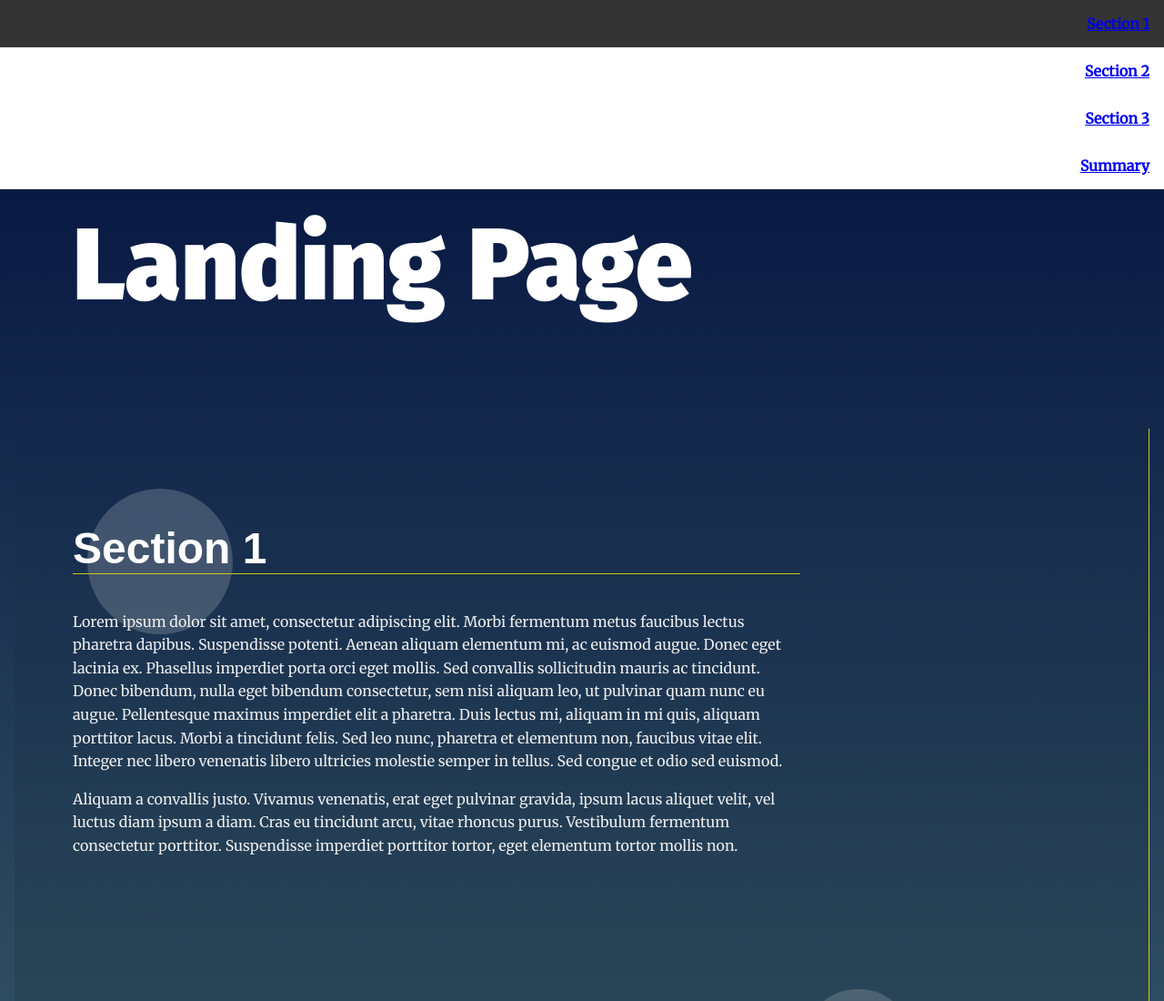
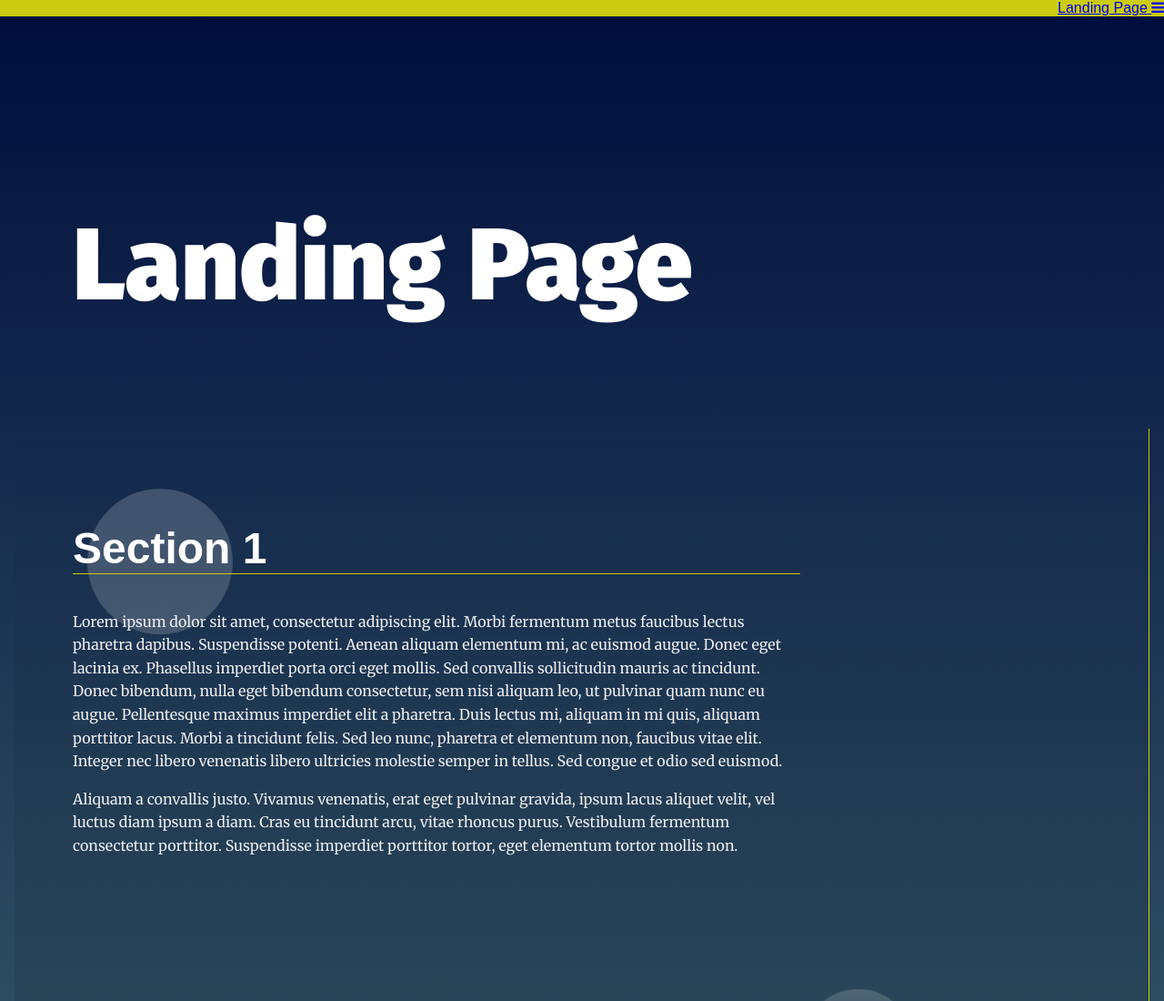
Before and after one commit to datacamp256/2_landing_page, a website: page index.html in a window 1280 px wide. Shown: the top 1100 px of the page at 91% size. Drawn offline with Linux system fonts and the light colour scheme.

Commit message:
feat: make navbar collapsable

```diff
--- a/css/styles.css
+++ b/css/styles.css
@@ -65,14 +65,33 @@ section {
 /* ---- Module Rules ---- */
 
 /* Navigation Styles*/
+
+.navbar__menu {
+    background: #cc1;
+    font-family: 'Oxygen', Sans-Serif;
+    text-align: right;
+}
+
 .navbar__menu ul {
     padding-left: 0;
     margin: 0;
     text-align: right;
 }
 
+#navbar__toggle {
+
+}
+
+#navbar__list {
+    display: none;
+}
+
 .navbar__menu li {
     display: inline-block;
+}
+
+.navbar__listelement-active{
+    padding-right: 1em;
 }
 
 .navbar__menu .menu__link {
--- a/index.html
+++ b/index.html
@@ -6,7 +6,10 @@
   <meta http-equiv="X-UA-Compatible" content="ie=edge">
   <title>Manipulating the DOM</title>
   <!-- Load Google Fonts -->
-  <link href="https://fonts.googleapis.com/css?family=Fira+Sans:900|Merriweather&display=swap" rel="stylesheet">  <!-- Load Styles -->
+  <link href="https://fonts.googleapis.com/css?family=Fira+Sans:900|Merriweather&display=swap" rel="stylesheet">
+  <!-- Load Icons -->
+  <link rel="stylesheet" href="https://cdnjs.cloudflare.com/ajax/libs/font-awesome/4.7.0/css/font-awesome.min.css">
+  <!-- Load Styles -->
   <link href="css/styles.css" rel="stylesheet">
 </head>
 <body>
@@ -14,6 +17,9 @@
   IDs are only used for sections to connect menu achors to sections -->
   <header class="page__header">
     <nav class="navbar__menu">
+      <a href="javascript:void(0);" id="navbar__toggle" class="icon" onclick="openNavbar()">
+        <span id="section__preview">Landing Page</span> <i class="fa fa-bars"></i>
+      </a>
       <!-- Navigation starts as empty UL that will be populated with JS -->
       <ul id="navbar__list"></ul>
     </nav>
--- a/js/app.js
+++ b/js/app.js
@@ -191,6 +191,15 @@ document.addEventListener('DOMContentLoaded', function () {
     activateNavigationItem(true);
 });
 
+function openNavbar() {
+    var x = document.getElementById("navbar__list");
+    if (x.style.display === "block") {
+        x.style.display = "none";
+    } else {
+        x.style.display = "block";
+    }
+}
+
 // Scroll to section on link click
 document.addEventListener('click', function (event) {
     let element = event.target;
```
